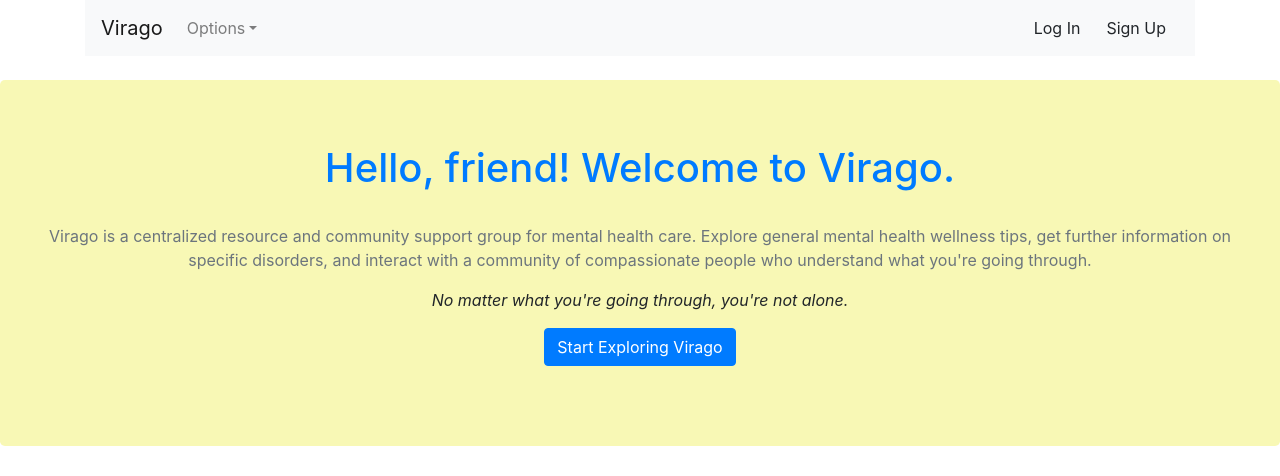
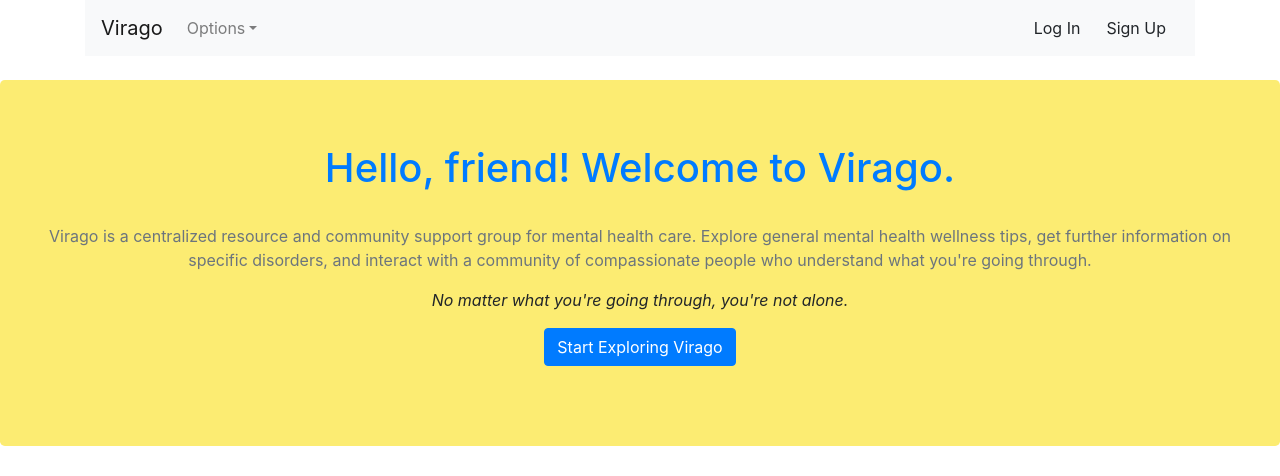
Before and after one commit to myk245/virago-frontend, a React (Create React App) app: page / in a window 1280 px wide. Shown: the top 476 px of the page. Built offline with nearby package versions, Linux system fonts and the light colour scheme; no server answers.

Commit message:
change color of jumbotron

```diff
--- a/src/Styles.css
+++ b/src/Styles.css
@@ -1,5 +1,5 @@
 #jumbotron {
-   background-color: rgba(244, 245, 139, 0.639);
+   background-color: rgba(250, 224, 25, 0.612);
 }
 
 .card-img-top {
```
